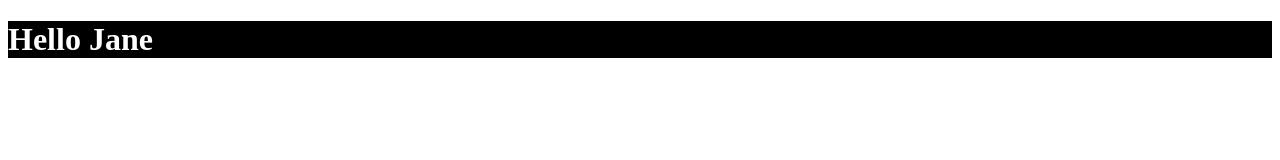
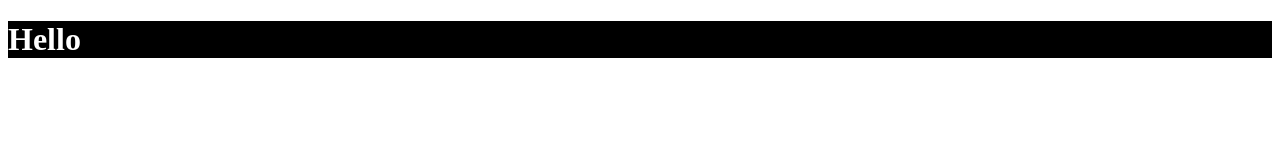
Before and after one commit to Skoomatron/MasonBarWebsite, a React app: page / in a window 1280 px wide. Shown: the top 160 px of the page. Built offline with nearby package versions, Linux system fonts and the light colour scheme; the HTML template or start-up script is replaced by a standard one.

Commit message:
Initial File Structure Work

```diff
--- a/package.json
+++ b/package.json
@@ -8,7 +8,7 @@
   "license": "ISC",
   "scripts": {
     "clean": "rm dist/bundle.js",
-    "build-dev": "webpack --mode development",
+    "build-dev": "webpack --mode development --watch",
     "build-prod": "webpack --mode production"
   },
   "dependencies": {
--- a/src/App.js
+++ b/src/App.jsx
@@ -1,15 +1,15 @@
-
 import React from "react";
+import ReactDOM from "react-dom";
 
 class App extends React.Component {
   render() {
-    const { name } = this.props;
     return (
-      <>
+      <div>
         <h1>
-          Hello {name}
+          Hello
         </h1>
-      </>
+      </div>
+
     );
   }
 }
--- a/src/index.js
+++ b/src/index.js
@@ -1,8 +1,8 @@
 import React from "react";
 import ReactDOM from "react-dom";
-import App from "./App";
+import App from "./App.jsx";
 import "./styles.css";
 
 
 var mountNode = document.getElementById("app");
-ReactDOM.render(<App name="Jane" />, mountNode);
+ReactDOM.render(<App/>, mountNode);
```
Also changed, not shown: src/Components/Header.jsx (added), src/DB/index.js (added), src/Server/index.js (added), 2 other files (tests, documents, lock files or other folders).
